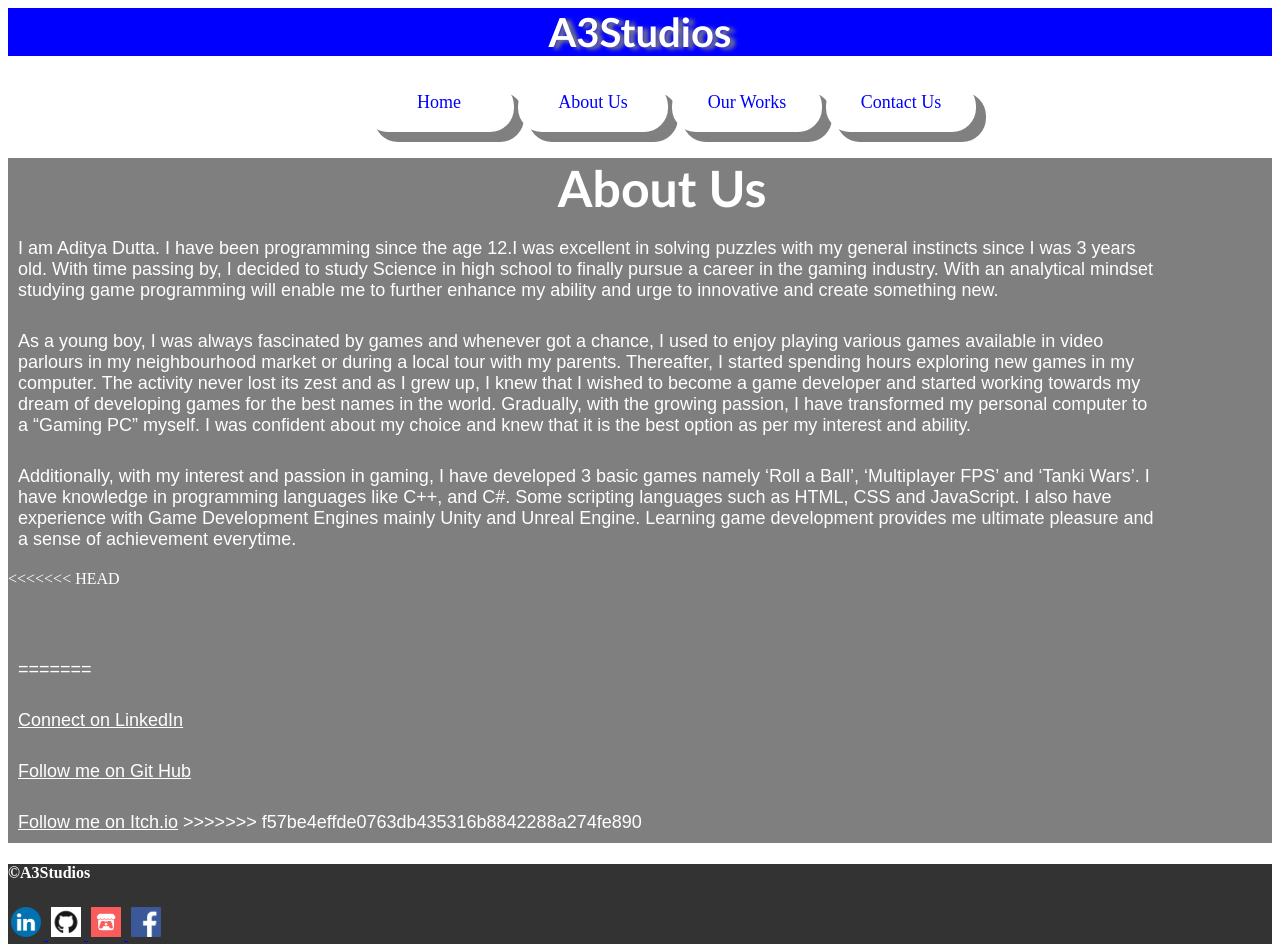
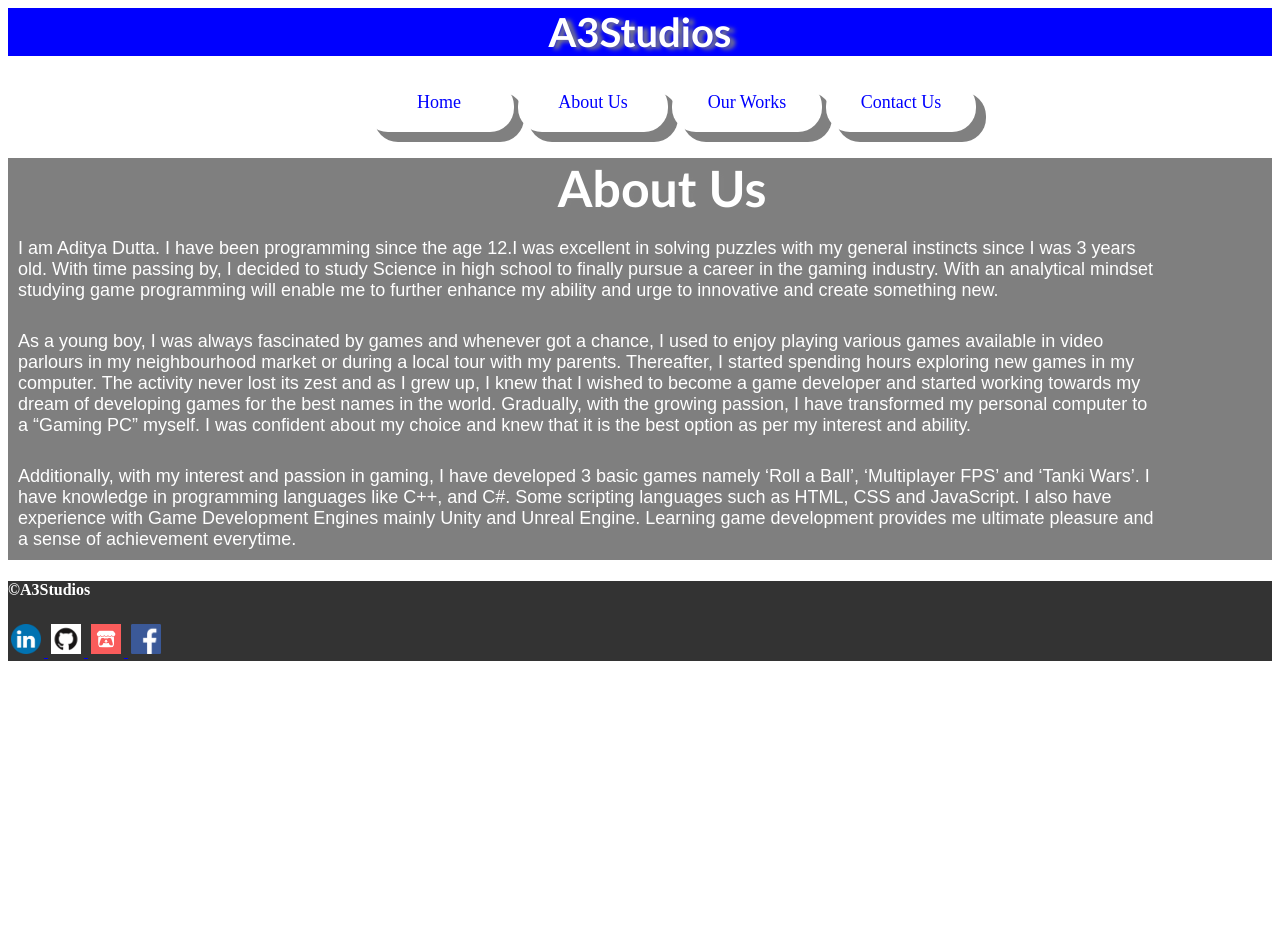
Before and after one commit to TheSaviour1/A3Studios, a plain HTML site: page aboutus.html in a window 1280 px wide. After the commit the page ends 800 px from the top, so only its background shows below. Drawn offline with Linux system fonts and the light colour scheme.

Commit message:
update 2

```diff
--- a/aboutus.html
+++ b/aboutus.html
@@ -35,14 +35,6 @@
 			and C#. Some scripting languages such as HTML, CSS and JavaScript. I also have experience with Game Development Engines mainly Unity and Unreal
 			Engine. Learning game development provides me ultimate pleasure and a sense of achievement
 			everytime.</p>
-<<<<<<< HEAD
-		<p><a href="" target="_blank"></a><br>
-		<p><a href="" target="_blank"></a>
-=======
-		<p><a href="https://www.linkedin.com/in/aditya-dutta-91201b14a/" target="_blank">Connect on LinkedIn</a><br>
-		<p><a href="https://github.com/TheSaviour1" target="_blank">Follow me on Git Hub</a><br>
-		<p><a href="https://a3studios.itch.io/" target="_blank">Follow me on Itch.io</a>
->>>>>>> f57be4effde0763db435316b8842288a274fe890
 		</section>
 		<footer>
 				<h4>©A3Studios</h4>
```
Also changed, not shown: works.html (+0 -4 lines).
